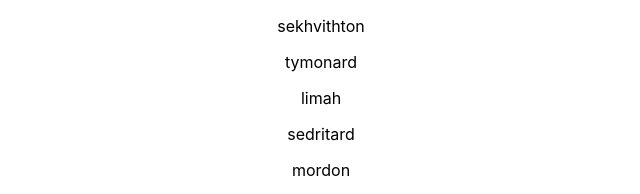
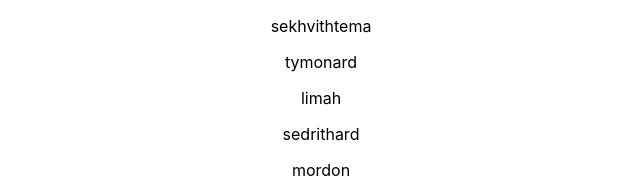
Before and after one commit to brewchetta/name-generator, a React (Create React App) app: page / in a window 1280 px wide. Shown: the top 194 px of the page, without its empty margins (319-959 px from the left). Built offline with nearby package versions, Linux system fonts and the light colour scheme.

Commit message:
added a couple of suffixes

```diff
--- a/src/name-lists/demonic.js
+++ b/src/name-lists/demonic.js
@@ -50,6 +50,7 @@ export const suffixes = [
   "gith",
   "go",
   "gon",
+  "ia",
   "inx",
   "laam",
   "lech",
@@ -76,6 +77,7 @@ export const suffixes = [
   "roth",
   "rym",
   "star",
+  "ssia",
   "tar",
   "tema",
   "ton",
```
